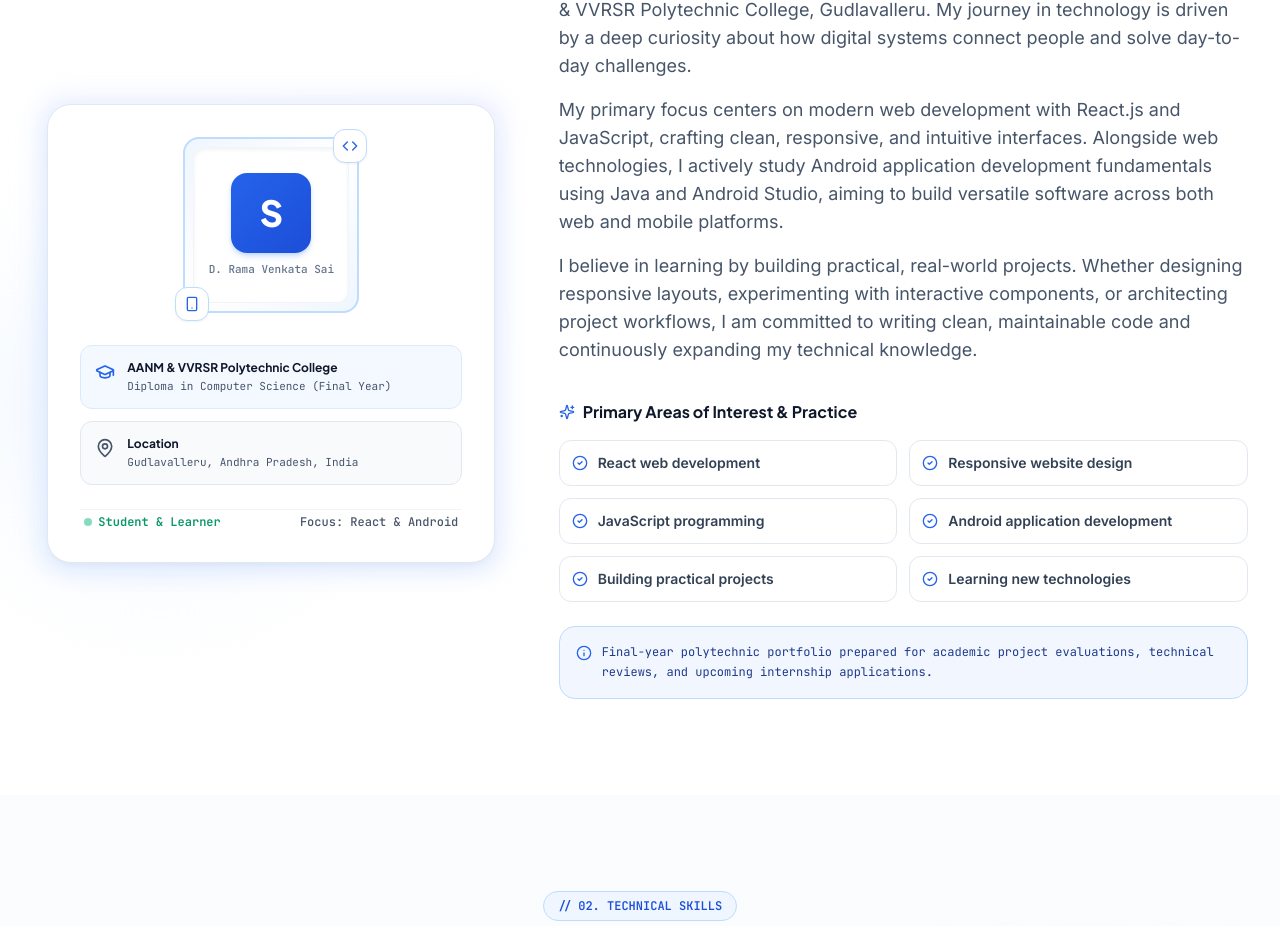
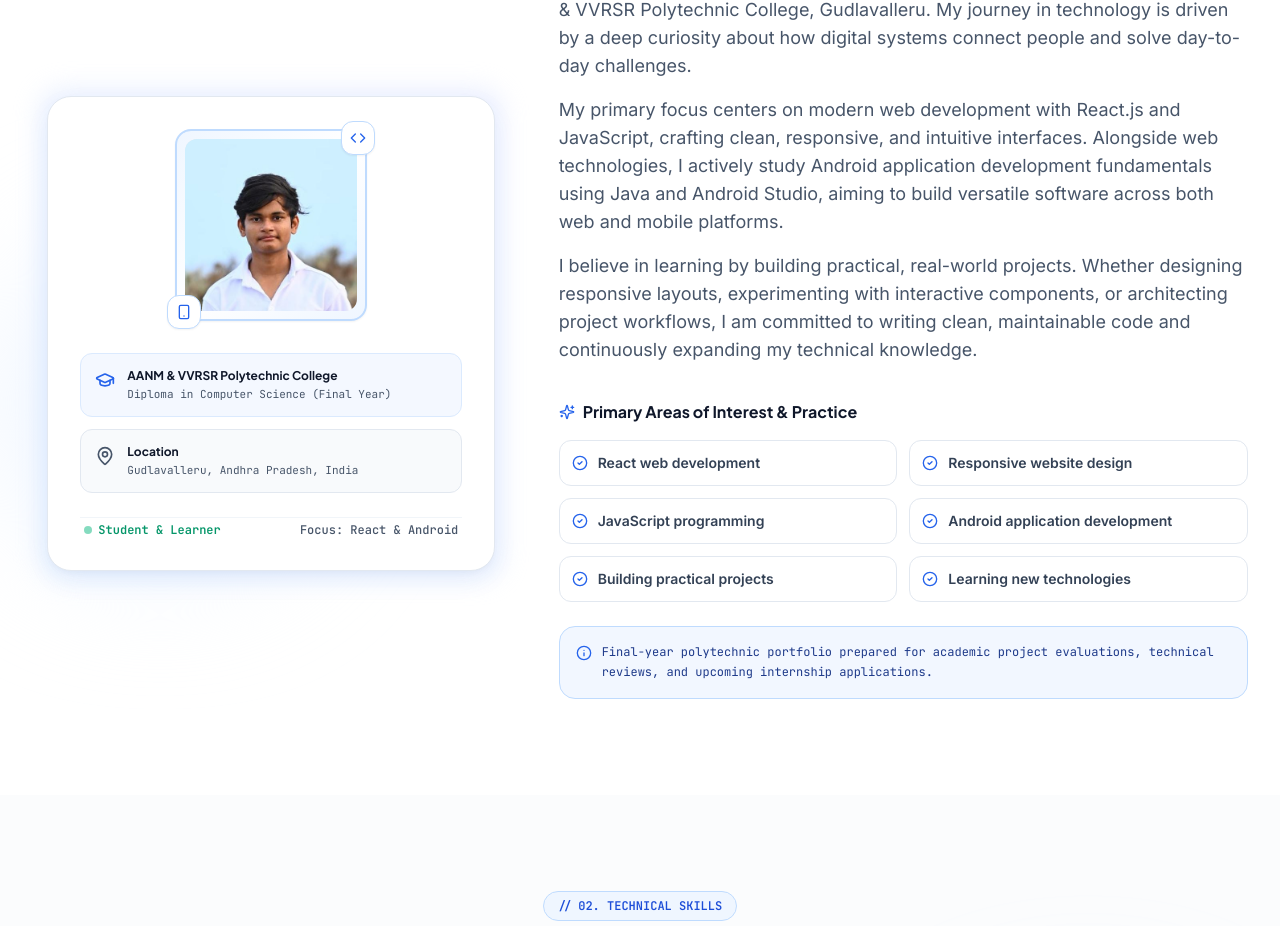
Before and after one commit to SAI-O73/myportfolio, a React (Vite) app: page / in a window 1280 px wide. Shown: the part 1138-2064 px from the top of the page. Built offline with nearby package versions, Linux system fonts and the light colour scheme.

Commit message:
feat: add user photo as profile picture in About section and OG metadata

```diff
--- a/index.html
+++ b/index.html
@@ -18,13 +18,13 @@
     <meta property="og:url" content="https://fitness-073.vercel.app/" />
     <meta property="og:title" content="D. Rama Venkata Sai | Aspiring Web Developer & Android Enthusiast" />
     <meta property="og:description" content="Portfolio of D. Rama Venkata Sai - Final-year Computer Science diploma student showcasing modern React web applications and Android programming projects." />
-    <meta property="og:image" content="/favicon.svg" />
+    <meta property="og:image" content="/profile.jpg" />
 
     <!-- Twitter -->
     <meta property="twitter:card" content="summary_large_image" />
     <meta property="twitter:title" content="D. Rama Venkata Sai | Aspiring Web Developer & Android Enthusiast" />
     <meta property="twitter:description" content="Portfolio of D. Rama Venkata Sai - Final-year Computer Science diploma student showcasing modern React web applications and Android programming projects." />
-    <meta property="twitter:image" content="/favicon.svg" />
+    <meta property="twitter:image" content="/profile.jpg" />
 
     <!-- Google Fonts: Plus Jakarta Sans (Headings), Inter (Body), JetBrains Mono (Technical/Labels) -->
     <link rel="preconnect" href="https://fonts.googleapis.com" />
--- a/src/components/About.jsx
+++ b/src/components/About.jsx
@@ -50,15 +50,15 @@ export default function About() {
               {/* Main Profile Card */}
               <div className="relative rounded-3xl bg-white border border-slate-200 shadow-premium p-6 sm:p-8 space-y-6 text-left">
 
-                {/* Visual Avatar Placeholder Frame */}
-                <div className="relative mx-auto w-36 h-36 sm:w-44 sm:h-44 rounded-2xl bg-gradient-to-br from-blue-50 via-white to-blue-50 p-2 border-2 border-blue-200 flex flex-col items-center justify-center text-center group">
-                  <div className="w-full h-full rounded-xl bg-white border border-slate-100 flex flex-col items-center justify-center relative overflow-hidden shadow-inner">
-                    <div className="w-20 h-20 rounded-2xl bg-gradient-to-br from-blue-600 to-blue-700 flex items-center justify-center text-white font-heading text-4xl font-extrabold shadow-md shadow-blue-500/25 z-10 group-hover:scale-105 transition-transform duration-300">
-                      {personalInfo.initials}
-                    </div>
-                    <span className="text-[11px] font-mono text-slate-500 mt-2 font-medium z-10">
-                      D. Rama Venkata Sai
-                    </span>
+                {/* Visual Profile Photo Frame */}
+                <div className="relative mx-auto w-40 h-40 sm:w-48 sm:h-48 rounded-2xl bg-gradient-to-br from-blue-50 via-white to-blue-50 p-2 border-2 border-blue-200 flex flex-col items-center justify-center text-center group shadow-sm">
+                  <div className="w-full h-full rounded-xl overflow-hidden relative shadow-inner bg-slate-100">
+                    <img
+                      src={personalInfo.profileImage}
+                      alt={personalInfo.name}
+                      className="w-full h-full object-cover object-top transition-transform duration-500 ease-out group-hover:scale-105"
+                      loading="lazy"
+                    />
                   </div>
 
                   {/* Corner Accent Badges */}
--- a/src/data/portfolio.js
+++ b/src/data/portfolio.js
@@ -19,6 +19,7 @@ export const personalInfo = {
   instagramUrl: "https://www.instagram.com/rowdysai_2112?stkn=MXViazVqeGYwYmttaQ%3D%3D",
   githubUrl: "https://github.com/SAI-O73",
   resumePath: "/resume.pdf",
+  profileImage: "/profile.jpg",
   heroDescription:
     "I'm a final-year Computer Science diploma student passionate about building modern web experiences and exploring Android application development. I enjoy transforming ideas into functional, user-friendly applications while continuously improving my development skills.",
   aboutParagraphs: [
```
Also changed, not shown: public/profile.jpg (added).
